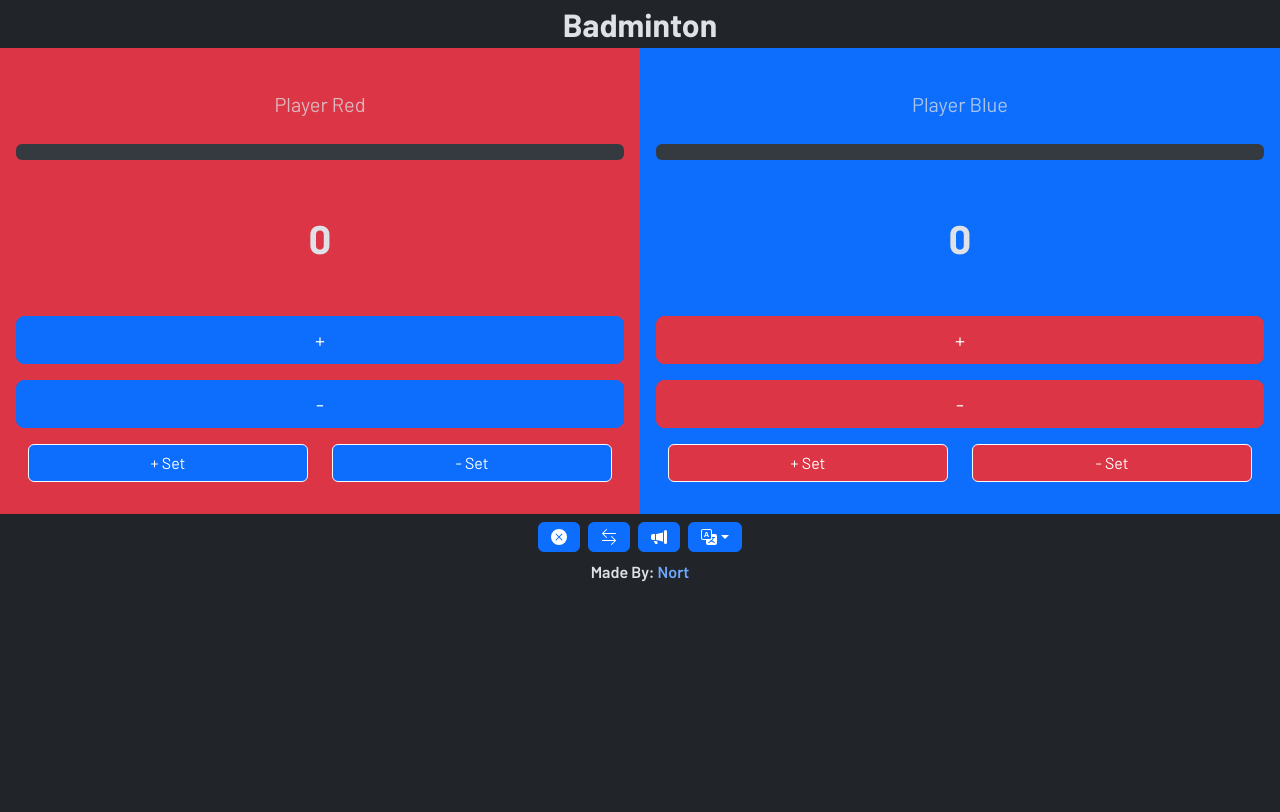
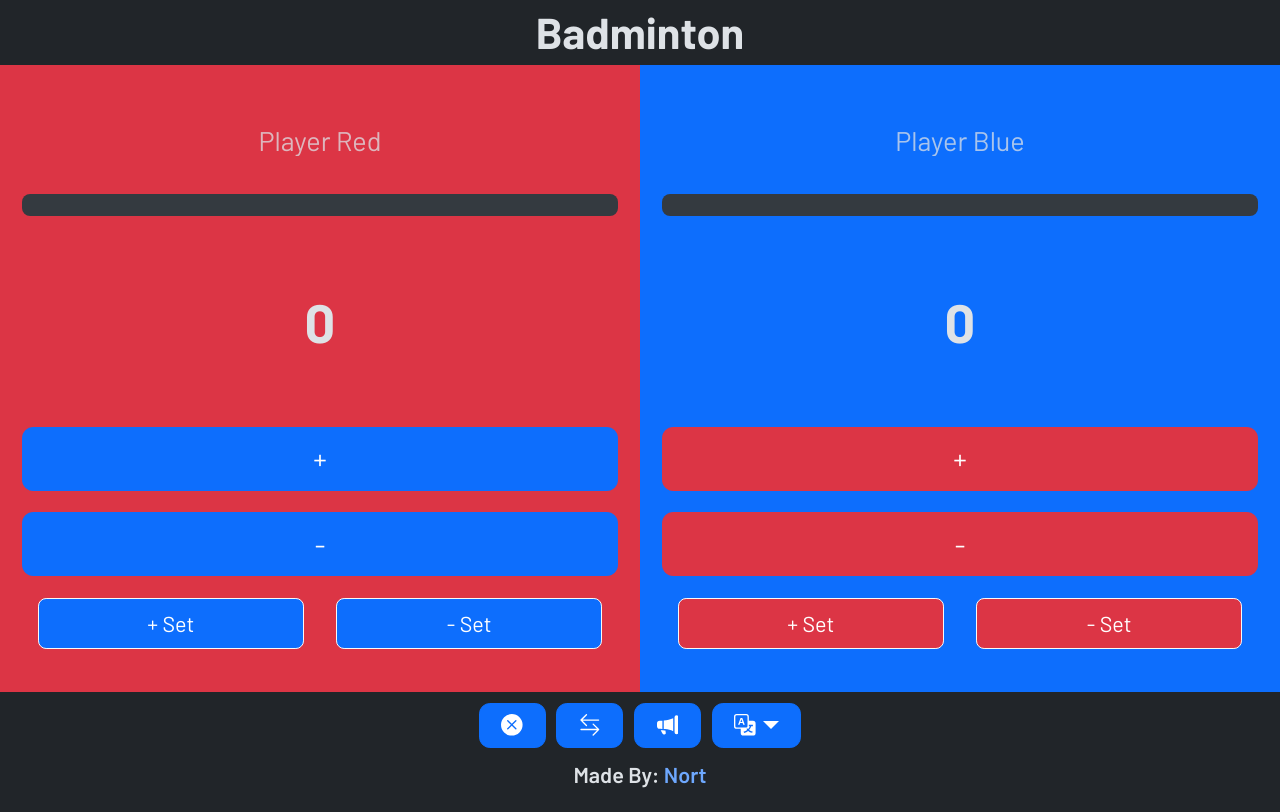
Before and after one commit to Nort1346/Badminton-Match, a React (Create React App) app: page / in a window 1280 px wide. Built offline with nearby package versions, Linux system fonts and the light colour scheme; no server answers.

Commit message:
feat page 1.35 zoom

```diff
--- a/src/App.css
+++ b/src/App.css
@@ -2,8 +2,8 @@
   font-family: "Barlow", sans-serif;
 }
 
-.player-input{
-  text-align:center;
+.player-input {
+  text-align: center;
   outline: none;
   box-shadow: none;
   transition: none;
@@ -17,7 +17,7 @@
 }
 
 .vl {
-  border-left: 3px solid #0B5ED7;
+  border-left: 3px solid #0b5ed7;
   height: 100%;
   position: absolute;
   left: 50%;
@@ -48,3 +48,9 @@ html {
   scrollbar-width: thin;
   scrollbar-color: #888 #333333;
 }
+
+body {
+  zoom: 1.35;
+  -moz-transform: scale(1.35);
+  -moz-transform-origin: 0 0;
+}
--- a/src/App.js
+++ b/src/App.js
@@ -168,11 +168,11 @@ function App() {
         </div>
         <div>
           <Row>
-            <Col md={6} className={`py-3 bg-${getVariant(playerOne.color)}`}>
+            <Col sm={6} className={`py-3 bg-${getVariant(playerOne.color)}`}>
               <Counter player={playerOne} setPlayer={setPlayerOne} />
             </Col>
 
-            <Col md={6} className={`py-3 bg-${getVariant(playerTwo.color)}`}>
+            <Col sm={6} className={`py-3 bg-${getVariant(playerTwo.color)}`}>
               <Counter player={playerTwo} setPlayer={setPlayerTwo} />
             </Col>
 
@@ -184,6 +184,7 @@ function App() {
                 <Button
                   className="d-flex justify-content-center align-items-center"
                   onClick={resetPlayersScore}
+                  size="lg"
                 >
                   <svg
                     xmlns="http://www.w3.org/2000/svg"
@@ -199,6 +200,7 @@ function App() {
                 <Button
                   className="d-flex justify-content-center align-items-center"
                   onClick={invertPlayers}
+                  size="lg"
                 >
                   <svg
                     xmlns="http://www.w3.org/2000/svg"
@@ -217,6 +219,7 @@ function App() {
                 <Button
                   className="d-flex justify-content-center align-items-center"
                   onClick={speakScore}
+                  size="lg"
                 >
                   <svg
                     xmlns="http://www.w3.org/2000/svg"
@@ -233,7 +236,7 @@ function App() {
                   <Dropdown.Toggle
                     variant="primary"
                     id="dropdown-language"
-                    size="md"
+                    size="lg"
                     className="d-flex align-items-center"
                   >
                     <svg
--- a/src/components/Counter.js
+++ b/src/components/Counter.js
@@ -100,7 +100,7 @@ function Counter({ player, setPlayer }) {
         <Col xs={6}>
           <Button
             variant={getVariant()}
-            className={`w-100 border border-light`}
+            className={`w-100 border border-light text-truncate`}
             onClick={addSet}
           >
             +&nbsp;{t('set')}
@@ -109,7 +109,7 @@ function Counter({ player, setPlayer }) {
         <Col xs={6}>
           <Button
             variant={getVariant()}
-            className={`w-100 border border-light`}
+            className={`w-100 border border-light text-truncate`}
             onClick={removeSet}
           >
             -&nbsp;{t('set')}
```
